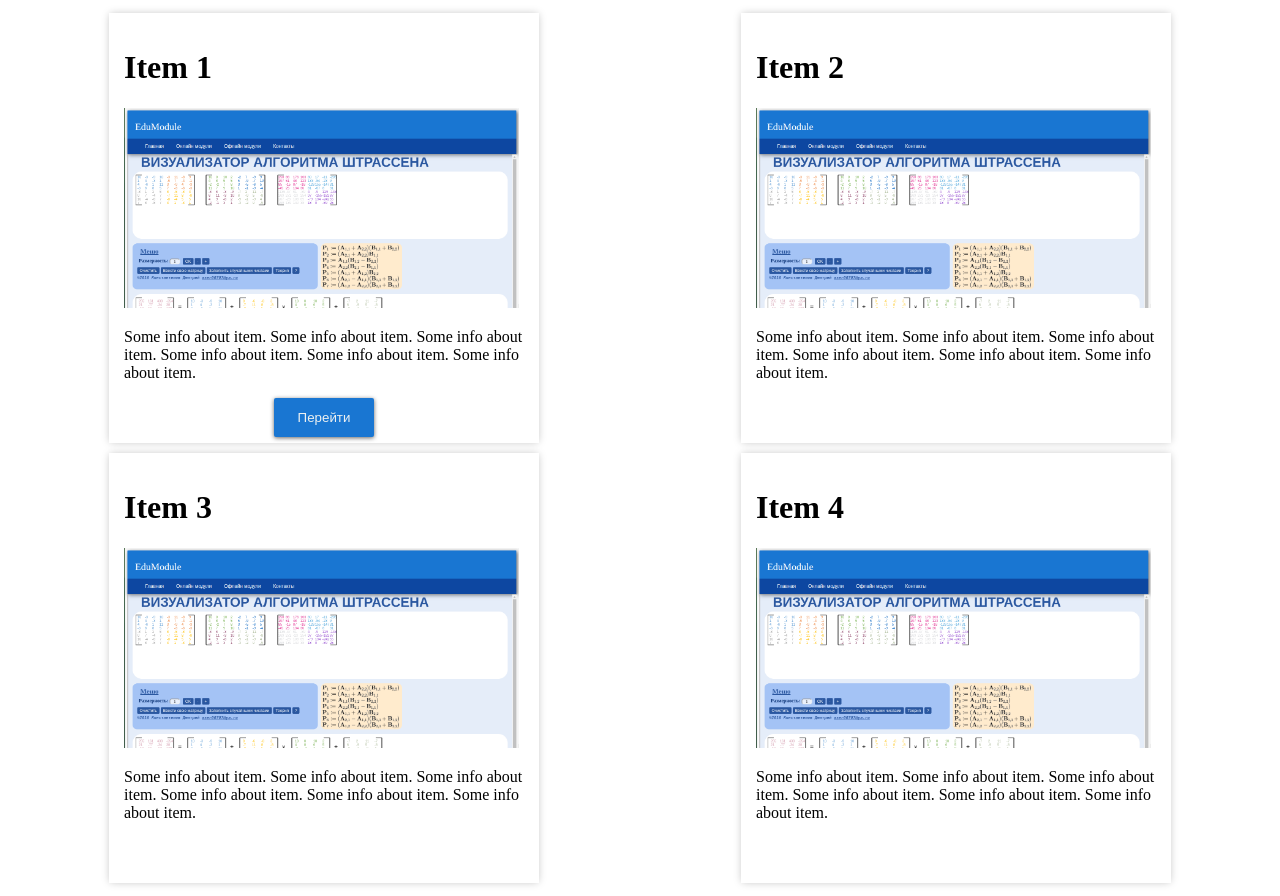
After one commit to dmitr1y/edu-modules, a PHP site: page /online_modules.html in a window 1280 px wide. The commit adds this page. Run offline with PHP 8.4, Linux system fonts and the light colour scheme.

Commit message:
added material button

```diff
--- /dev/null
+++ b/item.css
@@ -0,0 +1,71 @@
+#content{display: flex;flex-wrap: wrap;margin: 0 auto;/* align-content: center; */}
+.item-block{box-shadow: 0 0 8px -1px rgba(0, 0, 0, 0.25);width: 400px;background: white;height: 400px;padding: 15px;margin: 5px auto;}
+h1{
+
+}
+p{
+
+}
+
+img{
+    /* width: 100%; */
+    max-width: 100%;
+    max-height: 200px;
+}
+
+.btn {
+    position: relative;
+    display: block;
+    margin: 5px auto;
+    padding: 0;
+    overflow: hidden;
+    border-width: 0;
+    outline: none;
+    border-radius: 2px;
+    box-shadow: 0 1px 4px rgba(0, 0, 0, .6);
+    background-color: #1976d2;
+    color: #ecf0f1;
+    transition: background-color .3s;
+}
+
+.btn:hover, .btn:focus {
+    background-color: #0d47a1;
+}
+
+.btn > * {
+    position: relative;
+}
+
+.btn span {
+    display: block;
+    padding: 12px 24px;
+}
+
+.btn:before {
+    content: "";
+
+    position: absolute;
+    top: 50%;
+    left: 50%;
+
+    display: block;
+    width: 0;
+    padding-top: 0;
+
+    border-radius: 100%;
+
+    background-color: rgba(236, 240, 241, .3);
+
+    -webkit-transform: translate(-50%, -50%);
+    -moz-transform: translate(-50%, -50%);
+    -ms-transform: translate(-50%, -50%);
+    -o-transform: translate(-50%, -50%);
+    transform: translate(-50%, -50%);
+}
+
+.btn:active:before {
+    width: 120%;
+    padding-top: 120%;
+
+    transition: width .2s ease-out, padding-top .2s ease-out;
+}
--- a/main.css
+++ b/main.css
@@ -70,6 +70,7 @@ iframe{
     padding: 5px;
     display: block;
     color: white;
+    margin-bottom: 15px;
     /* margin: auto; */
     margin-left: 20px;
     margin-top: 30px;
--- /dev/null
+++ b/online_modules.html
@@ -0,0 +1,40 @@
+<!DOCTYPE html>
+<!--
+To change this license header, choose License Headers in Project Properties.
+To change this template file, choose Tools | Templates
+and open the template in the editor.
+-->
+<html>
+<head>
+    <link rel="stylesheet" type="text/css" href="item.css">
+    <meta charset="UTF-8">
+    <title>Онлайн модули</title>
+</head>
+<body>
+<div id="content">
+    <!-- content container-->
+   <div class="item-block">
+       <h1>Item 1</h1>
+       <img src="tmp.png">
+       <p>Some info about item. Some info about item. Some info about item. Some info about item. Some info about item. Some info about item. </p>
+       <button class="btn"  ><span>Перейти</span></button>
+   </div>
+    <div class="item-block">
+        <h1>Item 2</h1>
+        <img src="tmp.png">
+        <p>Some info about item. Some info about item. Some info about item. Some info about item. Some info about item. Some info about item. </p>
+    </div>
+    <div class="item-block">
+        <h1>Item 3</h1>
+        <img src="tmp.png">
+        <p>Some info about item. Some info about item. Some info about item. Some info about item. Some info about item. Some info about item. </p>
+    </div>
+    <div class="item-block">
+        <h1>Item 4</h1>
+        <img src="tmp.png">
+        <p>Some info about item. Some info about item. Some info about item. Some info about item. Some info about item. Some info about item. </p>
+    </div>
+</div>
+
+</body>
+</html>
```
Also changed, not shown: header.js (+16 -18 lines), index.php (+7 -60 lines), tmp.png (added).
